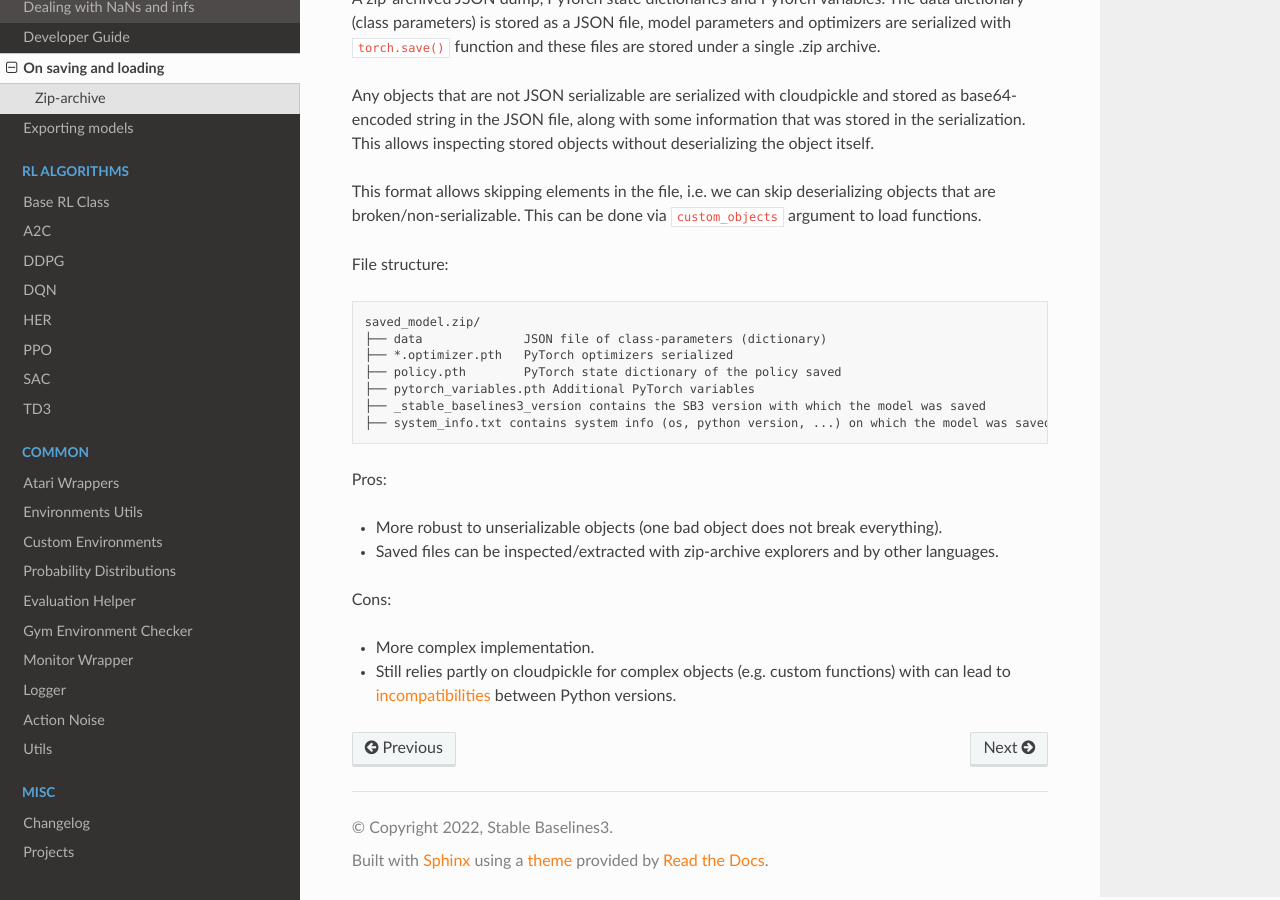
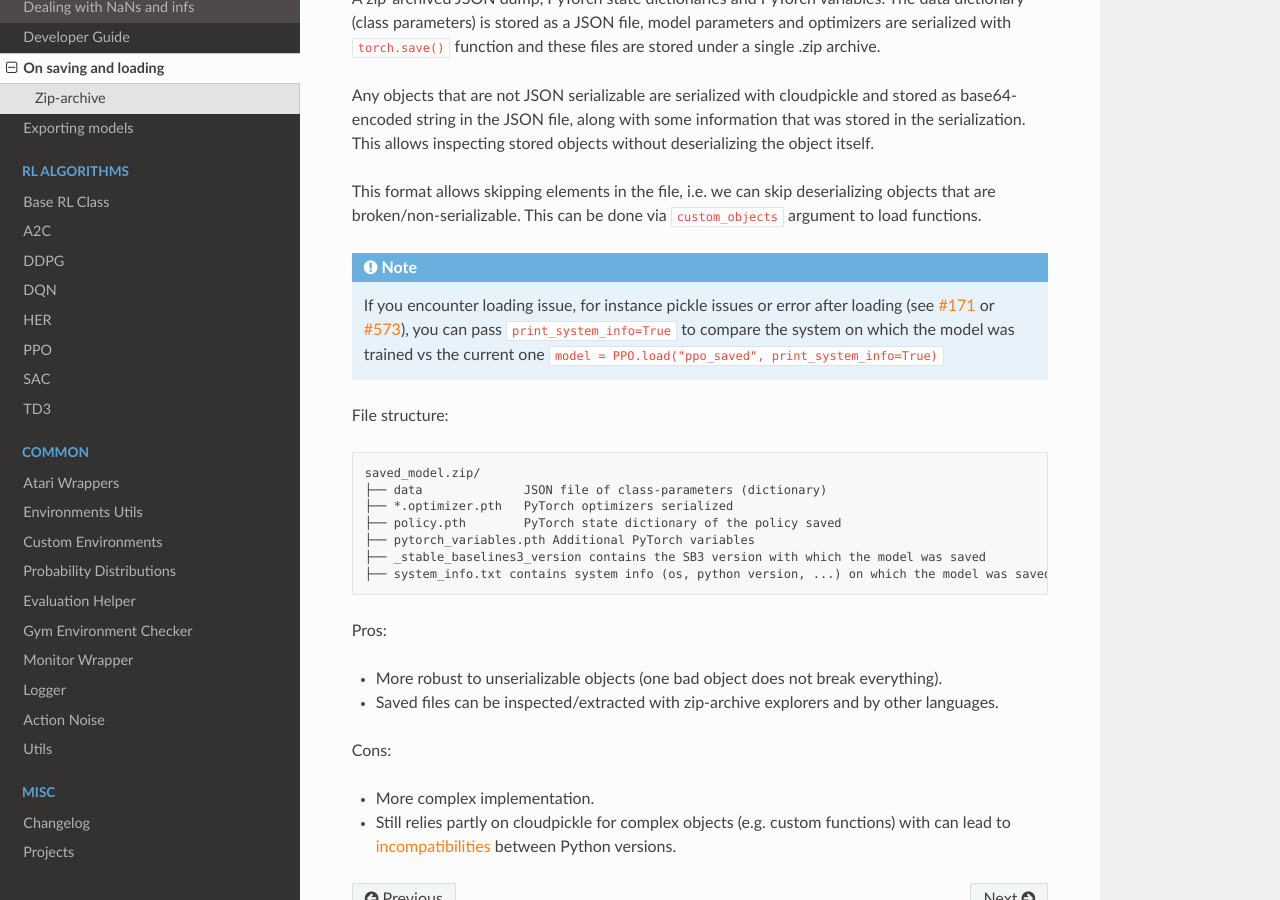
Before and after one commit to DLR-RM/stable-baselines3, a Sphinx documentation site: the page built from docs/guide/save_format.rst, in a window 1280 px wide and 900 px high, scrolled down 535 px. Built offline with Sphinx 7.4.7 and the Read the Docs theme 2.0.0, drawn with Linux system fonts in a browser that asks for light colours.

Commit message:
Revert save_format change

```diff
--- a/docs/guide/save_format.rst
+++ b/docs/guide/save_format.rst
@@ -32,6 +32,14 @@ This format allows skipping elements in the file, i.e. we can skip deserializing
 broken/non-serializable.
 This can be done via ``custom_objects`` argument to load functions.
 
+.. note::
+
+  If you encounter loading issue, for instance pickle issues or error after loading
+  (see `#171 <https://github.com/DLR-RM/stable-baselines3/issues/171>`_ or `#573 <https://github.com/DLR-RM/stable-baselines3/issues/573>`_),
+  you can pass ``print_system_info=True``
+  to compare the system on which the model was trained vs the current one
+  ``model = PPO.load("ppo_saved", print_system_info=True)``
+
 
 File structure:
 
```
